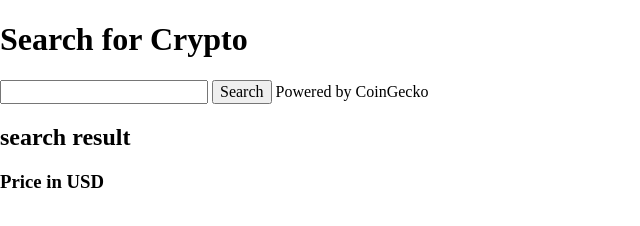
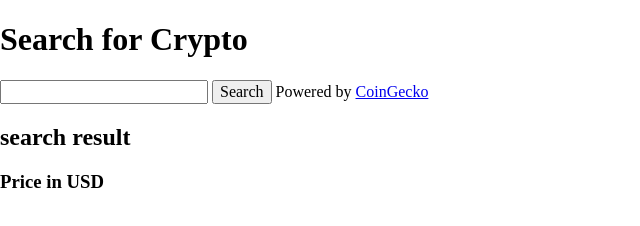
Before and after one commit to ThomasCarney315/100devs, a plain HTML site: page class-26/api-hw-1/index.html in a window 1280 px wide. Shown: the full height of the page, 0-640 px from the left. Drawn offline with Linux system fonts and the light colour scheme.

Commit message:
added hyperlink for CoinGecko api site to page

```diff
--- a/class-26/api-hw-1/index.html
+++ b/class-26/api-hw-1/index.html
@@ -16,7 +16,7 @@
 		<h1>Search for Crypto</h1>
 		<input type="text">
 		<button>Search</button>
-		<span>Powered by CoinGecko</span>
+		<span>Powered by <a href="https://www.coingecko.com/en/api/documentation">CoinGecko</a></span>
 		<H2>search result</H2>
 		<h3>Price in USD</h3>
 
```
